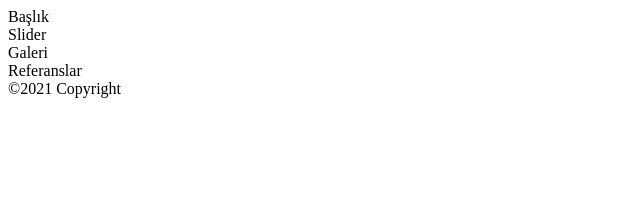
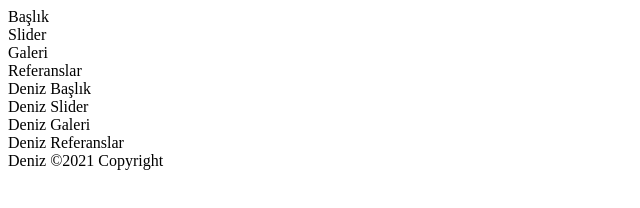
Before and after one commit to ziya3435/test, a plain HTML site: page index.html in a window 1280 px wide. Shown: the whole page, without its empty margins (0-640 px from the left). Drawn offline with Linux system fonts and the light colour scheme.

Commit message:
deniz v1 deneme

```diff
--- a/index.html
+++ b/index.html
@@ -11,6 +11,11 @@
     <section>Slider</section>
     <section>Galeri</section>
     <section>Referanslar</section>
-    <footer>&copy;2021 Copyright</footer>
+
+    <header>Deniz Başlık</header>
+    <section>Deniz Slider</section>
+    <section>Deniz Galeri</section>
+    <section>Deniz Referanslar</section>
+    <footer>Deniz &copy;2021 Copyright</footer>
   </body>
 </html>
```
